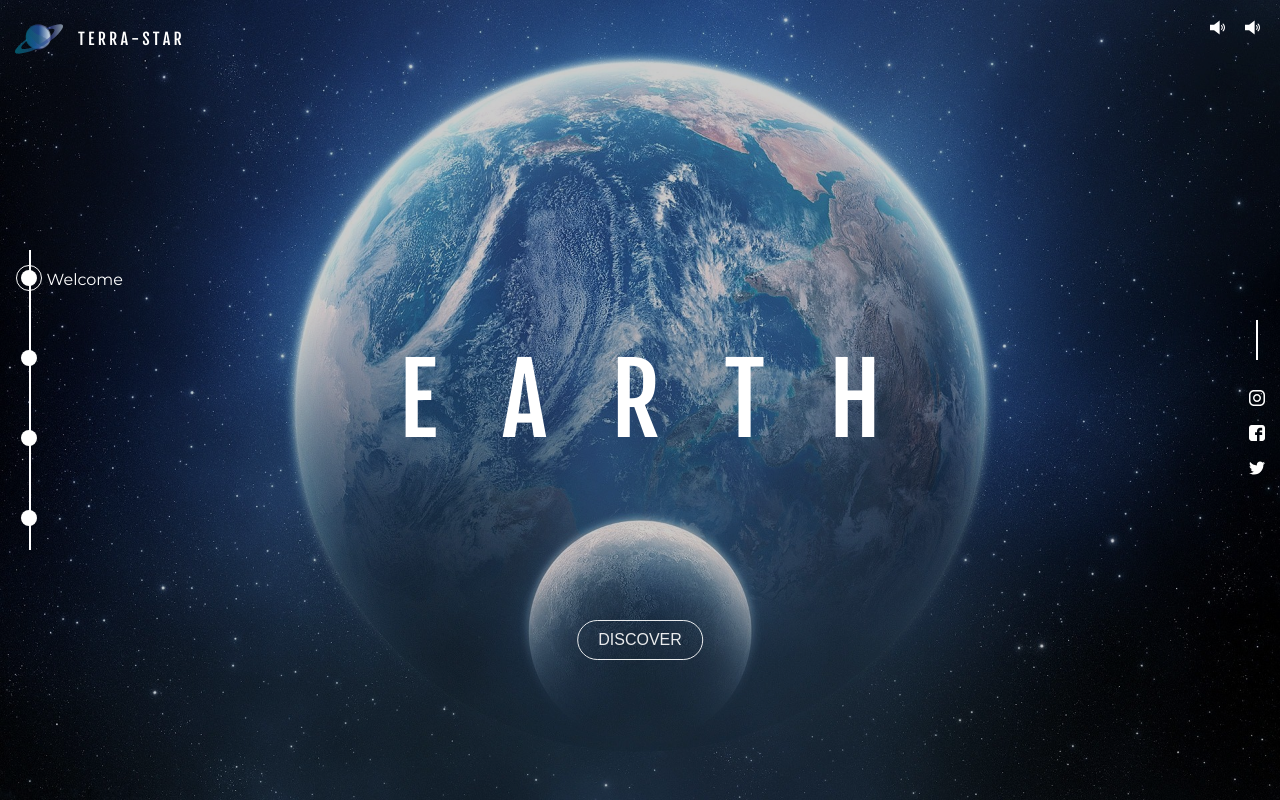
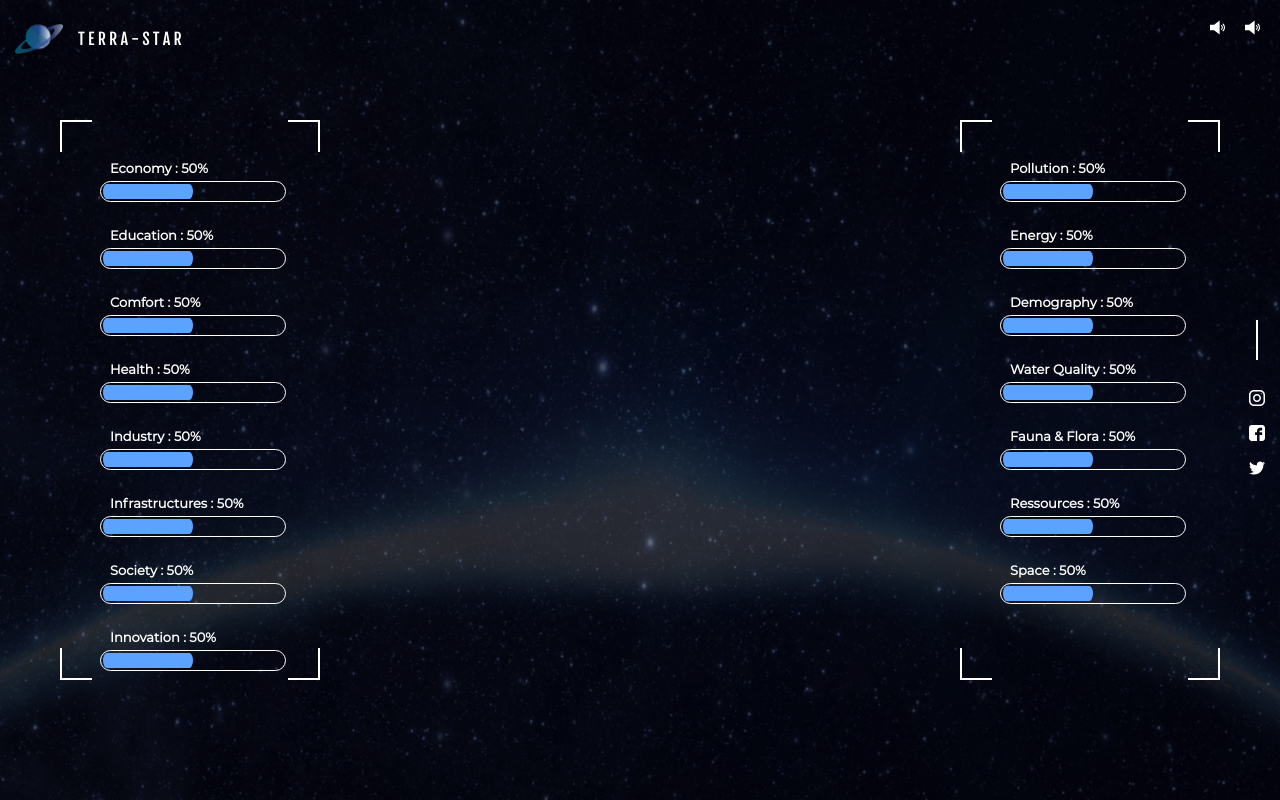
Before and after one commit to DamienSmagghe/g08-project, a Vue app in the folder g08-project/: page / in a window 1280 px wide. Built offline with nearby package versions, Linux system fonts and the light colour scheme.

Commit message:
fix final score

```diff
--- a/g08-project/src/App.vue
+++ b/g08-project/src/App.vue
@@ -2,7 +2,7 @@
   <div id="app">
     <img src="./assets/images/bg2.png" alt="Cosmos" class="background">
     <logo></logo>
-    <landing @run="game" v-if="!gameLaunch"></landing>
+    <!-- <landing @run="game" v-if="!gameLaunch"></landing> -->
     <transition name="fade">
       <questionnary v-if="gameLaunch && !gameEnd" :planet-name="planetName" @end="gameEnd = true"></questionnary>
     </transition>
@@ -35,7 +35,7 @@
       return {
         gameLaunch: false,
         planetName: '',
-        gameEnd: false
+        gameEnd: true
       }
     },
     methods: {
--- a/g08-project/src/components/EndPage.vue
+++ b/g08-project/src/components/EndPage.vue
@@ -2,15 +2,18 @@
     <div class="end-page">
         <theme-result :data="populationThemes"></theme-result>
         <theme-result :data="planetThemes"></theme-result>
+        <social></social>
     </div>
 </template>
 <script>
 import { affectThemes } from './Questionnary/themes.js'
 import ThemeResult from './ThemeResult.vue'
+import Social from './Social.vue'
 export default {
         name: 'end-page',
         components: {
-            'theme-result': ThemeResult
+            'theme-result': ThemeResult,
+            'social': Social
         },
         computed: {
             populationThemes() {
@@ -32,7 +35,6 @@ export default {
 </script>
 <style>
 .end-page {
-    padding: 60px 20px 20px 20px;
     position: absolute;
     top: 0;
     left: 0;
--- a/g08-project/src/components/Questionnary/Questionnary.vue
+++ b/g08-project/src/components/Questionnary/Questionnary.vue
@@ -79,10 +79,10 @@
 
 <style>
     .planet-name {
-        width: 20%;
+        /* width: 20%; */
         position: absolute;
         top: 0;
-        left: 45%;
+        left: 50%;
         transform: translateX(-50%);
         text-transform: uppercase;
         font-family: 'Fjalla', 'helvetica', sans-serif;
--- a/g08-project/src/components/ThemeResult.vue
+++ b/g08-project/src/components/ThemeResult.vue
@@ -22,10 +22,22 @@ export default {
 <style>
 .theme__result {
     position: relative;
-    padding: 20px;
-    width: 20%;
-    height: 80%;
+    padding: 30px;
+    top: 50%;
+    transform: translateY(-50%);
+    /* a modifier en responsive */
+    width: 200px;
+    height: 500px;
 }
+
+.theme__result:first-child{
+    left: 60px;
+}
+
+.theme__result:nth-child(2){
+    right: 60px;
+}
+
 .gauge__border {
         border: 1px solid white;
         border-radius: 30px;
@@ -37,6 +49,7 @@ export default {
     }
     .theme__result h4 {
         margin: 0 0 5px 0;
+        font-size: 13px;
     }
     .gauge {
         width: 100%;
```
Also changed, not shown: 1 other file (tests, documents, lock files or other folders).
